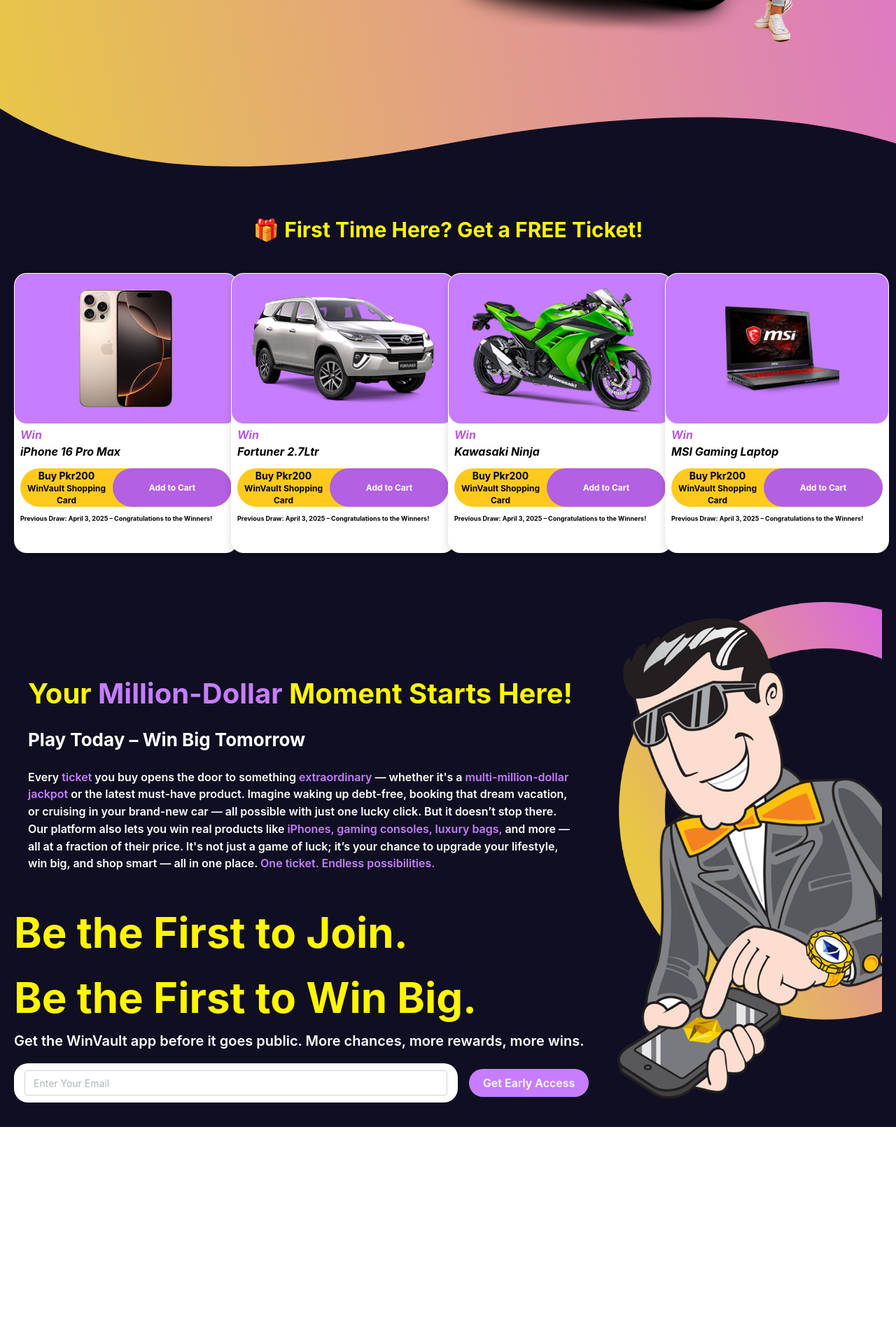
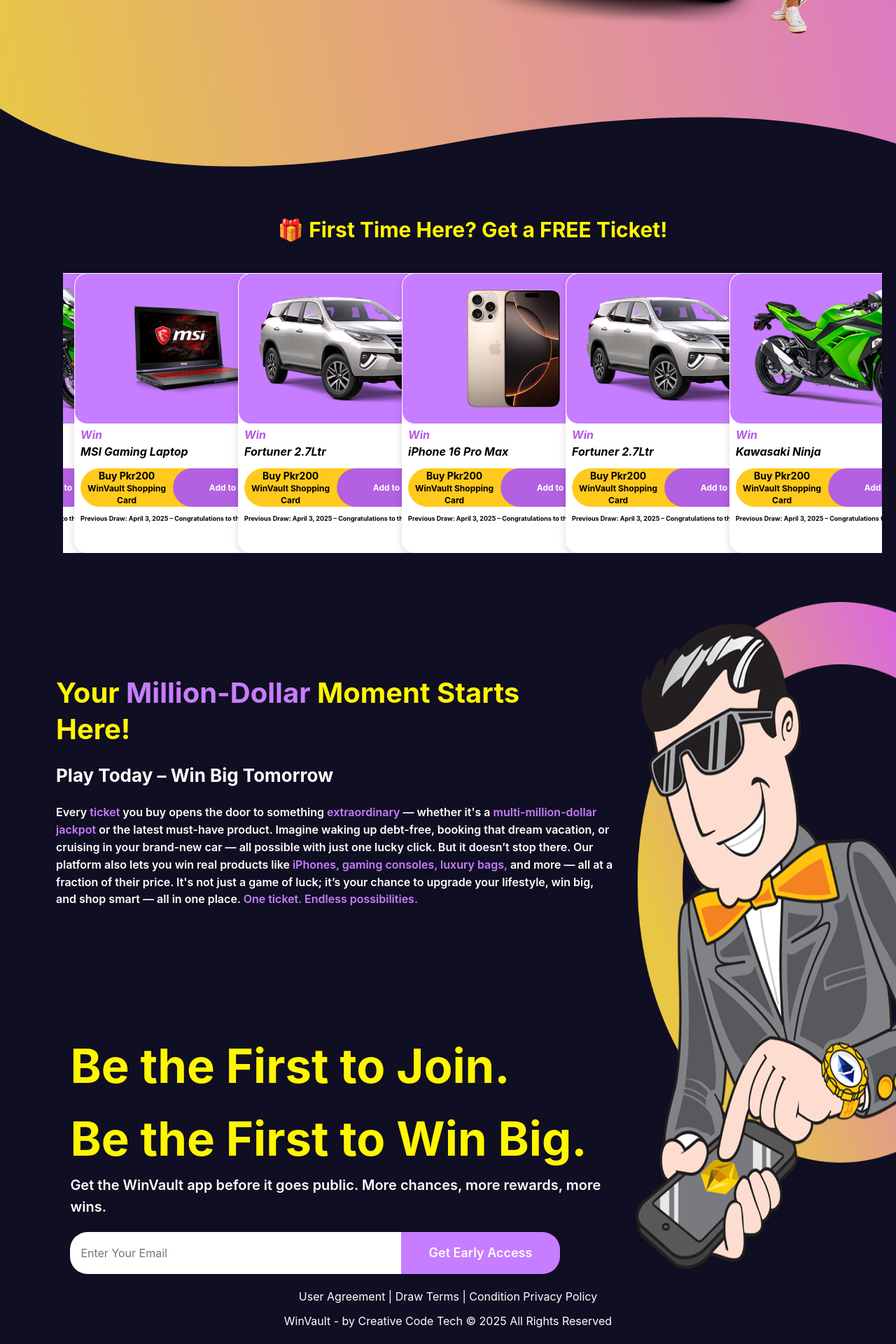
Before and after one commit to hamzakhan696/inam-bazar-adminpanel, a React (Vite) app: page /landing-page in a window 1280 px wide. Shown: the part 545-2465 px from the top of the page at 70% size. Before the commit the page ends 2155 px from the top, so only its background shows below. Built offline with nearby package versions, Linux system fonts and the light colour scheme.

Commit message:
code pushed

```diff
--- a/package.json
+++ b/package.json
@@ -23,13 +23,17 @@
     "react-date-range": "^2.0.1",
     "react-dom": "^19.1.0",
     "react-router-dom": "^7.6.2",
-    "recharts": "^2.15.3"
+    "react-slick": "^0.30.3",
+    "recharts": "^2.15.3",
+    "slick-carousel": "^1.8.1",
+    "swiper": "^11.2.8"
   },
   "devDependencies": {
     "@eslint/js": "^9.25.0",
     "@types/react": "^19.1.2",
     "@types/react-date-range": "^1.4.10",
     "@types/react-dom": "^19.1.2",
+    "@types/react-slick": "^0.23.13",
     "@vitejs/plugin-react": "^4.4.1",
     "eslint": "^9.25.0",
     "eslint-plugin-react-hooks": "^5.2.0",
--- a/src/LandingPage/CardSection.tsx
+++ b/src/LandingPage/CardSection.tsx
@@ -1,5 +1,9 @@
-import { Box, Button, Card, Grid, Image, Text, Title } from '@mantine/core';
+import { Box, Button, Card, Image, Text, Title } from '@mantine/core';
+import Slider from 'react-slick';
+import 'slick-carousel/slick/slick.css';
+import 'slick-carousel/slick/slick-theme.css';
 import './CardSection.css';
+import { useMediaQuery } from '@mantine/hooks';
 
 // Define interface for item structure
 interface CardItem {
@@ -43,6 +47,12 @@
     price: 'Buy Pkr200',
     cardType: 'WinVault Shopping Card',
   },
+  {
+    image: 'assets/fortuner.png',
+    title: 'Fortuner 2.7Ltr',
+    price: 'Buy Pkr200',
+    cardType: 'WinVault Shopping Card',
+  },
 ];
 
 const GenericCard: React.FC<GenericCardProps> = ({ image, title, price, cardType, onAddToCart }) => {
@@ -80,14 +90,51 @@
 };
 
 export default function CardSection() {
+  const isMobile = useMediaQuery('(max-width: 568px)');
+
+const settings = {
+  dots: false,
+  infinite: true,
+  speed: 3000, // Duration of the transition (in ms) for smooth scrolling
+  slidesToShow: 5,
+  slidesToScroll: 1,
+  autoplay: true,
+  autoplaySpeed: 0, // Set to 0 for continuous scrolling without pauses
+  cssEase: 'linear', // Linear easing for constant speed
+  arrows: false,
+  responsive: [
+    {
+      breakpoint: 1024,
+      settings: {
+        slidesToShow: 4,
+        slidesToScroll: 1,
+      },
+    },
+    {
+      breakpoint: 828,
+      settings: {
+        slidesToShow: 2,
+        slidesToScroll: 1,
+      },
+    },
+    {
+      breakpoint: 432,
+      settings: {
+        slidesToShow: 1,
+        slidesToScroll: 1,
+      },
+    },
+  ],
+};
+
   return (
-    <Box style={{ background: '#100E22', padding: '20px' }}>
+    <Box style={{ background: '#100E22', padding: '20px', paddingLeft: isMobile ? '30px' : '90px' }}>
       <Text ta="center" style={{ color: '#FFF600', margin: '30px 0px', fontSize: '30px', fontWeight: '700' }}>
         🎁 First Time Here? Get a FREE Ticket!
       </Text>
-      <Grid gutter={0}>
+      <Slider {...settings}>
         {items.map((item, index) => (
-          <Grid.Col span={{ base: 6, md: 3 }} key={index}>
+          <div key={index} style={{ padding: '0 30px' }}>
             <GenericCard
               image={item.image}
               title={item.title}
@@ -95,9 +142,9 @@
               cardType={item.cardType}
               onAddToCart={() => console.log(`Added ${item.title} to cart`)}
             />
-          </Grid.Col>
+          </div>
         ))}
-      </Grid>
+      </Slider>
     </Box>
   );
 }
--- a/src/LandingPage/HeroSection.tsx
+++ b/src/LandingPage/HeroSection.tsx
@@ -1,6 +1,12 @@
 import { Box, Button, Flex, Grid, Text, Title } from '@mantine/core';
+import { useMediaQuery } from '@mantine/hooks';
 
 export default function HeroSection() {
+      const issmMobile = useMediaQuery('(max-width: 378px)');
+    const isMobile = useMediaQuery('(max-width: 568px)');
+    const isTablet = useMediaQuery('(max-width: 768px)');
+    const isTablet2 = useMediaQuery('(max-width: 828px)');
+
   return (
     <Box
       style={{
@@ -13,20 +19,21 @@
         overflow: 'hidden',
       }}
     >
-      <Flex justify="space-between" align="center" w="100%" px={60} pt={32}>
+      <Flex justify="space-between" align="center" w="100%" px={40} pt={32}>
         <Text
+
           style={{
             background: 'linear-gradient(259.26deg, #5443AC -1.04%, #7C3589 93.72%)',
             WebkitBackgroundClip: 'text',
             WebkitTextFillColor: 'transparent',
-            fontSize: '50px',
+            fontSize: isMobile ? '20px' : isTablet ? '30px' : '50px',
             fontWeight: 700,
           }}
         >
           Logo
         </Text>
         <Button
-          size="lg"
+          size= {isMobile ? "sm" : "lg"}
           radius="md"
           style={{
             background: 'linear-gradient(90deg, #6a5af9 0%, #a259f7 100%)',
@@ -42,20 +49,20 @@
       <Grid
         justify="center"
         align="center"
-        style={{ flex: 1, padding: '0 20px', marginTop: '10px' }}
+        style={{ flex: 1, paddingLeft: isMobile ? '20px' : '70px', marginTop: issmMobile ? '40px' :  isMobile ? '80px' : isTablet2 ? '40px' : '10px' }}
       >
-        <Grid.Col span={6}>
-          <Title order={1} style={{ color: '#FFF600', fontSize: '38px', fontWeight: 900 }}>
+        <Grid.Col span={isTablet2 ? 12 : 6}>
+          <Title order={1} style={{ color: '#FFF600', fontSize: isMobile ? '28px' : '38px', fontWeight: 900 }}>
             Ready to Get Lucky?
           </Title>
-          <Title mt={20} order={1} style={{ color: '#fff', fontSize: '50px', fontWeight: 900 }}>
+          <Title mt={20} order={1} style={{ color: '#fff',  fontSize: isMobile ?  '30px' : '50px', fontWeight: 900 }}>
             One Ticket Could Make You a <span style={{ color: '#5B3DEF' }}>Millionaire!</span>
           </Title>
           <Text style={{ color: '#fff', fontSize: '20px', marginTop: '20px' }}>
             Don't miss your chance! Will you be our next lucky winner?
           </Text>
         </Grid.Col>
-        <Grid.Col span={6}>
+        <Grid.Col span={isTablet2 ? 12 : 6}>
           <img
             src="assets/girl-with-car.png"
             alt="Woman"
--- a/src/LandingPage/MillionDollerSection.tsx
+++ b/src/LandingPage/MillionDollerSection.tsx
@@ -1,6 +1,12 @@
-import { Box, Button, Flex, Grid, Text, Title, TextInput } from '@mantine/core';
+import { Box, Flex, Grid, Text, Title,  } from '@mantine/core';
+import { useMediaQuery } from '@mantine/hooks';
 
 export default function MillionDollerSection() {
+      const isMobile = useMediaQuery('(max-width: 568px)');
+      // const isTablet = useMediaQuery('(max-width: 768px)');
+      const isTablet2 = useMediaQuery('(max-width: 828px)');
+      const issmMobile = useMediaQuery('(max-width: 378px)');
+
   return (
     <Box
       style={{
@@ -15,17 +21,17 @@
     >
       <Grid
         justify="center"
-        style={{ flex: 1, padding: '0 20px', marginTop: '50px' }}
+        style={{ flex: 1, paddingLeft: isTablet2 ? '20px' : '60px' , marginTop: isTablet2 ? '0px' : '50px' }}
       >
-        <Grid.Col span={8}>
+        <Grid.Col span={isTablet2 ? 12 : 8}>
           <div style={{ marginTop: '8%', padding: '20px' }}>
-            <Title style={{ color: '#FFF600', fontSize: '40px', marginTop: '20px' }}>
+            <Title style={{ color: '#FFF600', fontSize: isTablet2 ? '24px' : '40px', marginTop: '20px' }}>
               Your <span style={{ color: '#C77DFF' }}>Million-Dollar</span> Moment Starts Here!
             </Title>
-            <Text style={{ color: '#fff', fontSize: '26px', marginTop: '20px', fontWeight: '700' }}>
+            <Text style={{ color: '#fff', fontSize: isTablet2 ? '18px' : '26px', marginTop: '20px', fontWeight: '700' }}>
               Play Today – Win Big Tomorrow
             </Text>
-            <Text style={{ color: '#fff', fontSize: '16px', fontWeight: '600', marginTop: '20px' }}>
+            <Text style={{ color: '#fff', fontSize: isMobile ? '12px' : '16px', fontWeight: '600', marginTop: '20px', width: issmMobile ? '300px' : isMobile ? '350px' : isTablet2 ? '600px' : '800px' }}>
               Every <span style={{ color: '#C77DFF' }}> ticket </span>you buy opens the door to something{' '}
               <span style={{ color: '#C77DFF' }}> extraordinary </span>— whether it's a{' '}
               <span style={{ color: '#C77DFF' }}> multi-million-dollar jackpot </span> or the latest must-have product. Imagine waking up debt-free,
@@ -35,54 +41,55 @@
               in one place. <span style={{ color: '#C77DFF' }}> One ticket. Endless possibilities. </span>
             </Text>
           </div>
-          <Text style={{ color: '#FFF600', fontSize: '60px', fontWeight: '700', marginTop: '20px' }}>
+          <div style={{ paddingLeft: '5%' }}>
+            <Text style={{ color: '#FFF600', fontSize: isMobile ? '27px' : isTablet2 ? '47px' : '67px', fontWeight: '700', marginTop: isTablet2 ? '5%' : '20%' }}>
               Be the First to Join.
             </Text>
-          <Text style={{ color: '#FFF600', fontSize: '60px', fontWeight: '700' }}>
+            <Text style={{ color: '#FFF600', fontSize: isMobile ? '27px' : isTablet2 ? '47px' : '67px', fontWeight: '700' }}>
               Be the First to Win Big.
             </Text>
-          <Text style={{ color: '#fff', fontSize: '20px', fontWeight: '600' }}>
+            <Text style={{ color: '#fff', fontSize: isMobile ? '16px' : '20px', fontWeight: '600' }}>
               Get the WinVault app before it goes public. More chances, more rewards, more wins.
             </Text>
-          <Flex align="center" mt="md" gap="md">
-            <TextInput
+         <Flex align="center" style={{ flex: 1, paddingTop: '20px' }}>
+        <div style={{ display: 'flex', width: issmMobile ? '250px' : isMobile ? '300px' : '700px' }}>
+          <input
+            type="text"
             placeholder="Enter Your Email"
             style={{
               flex: 1,
+              height: '60px',
+              padding: '0 15px',
+              border: 'none',
+              borderRadius: '25px 0 0 25px',
               background: '#fff',
-                border: 'none',
-                borderRadius: '20px',
-                padding: '10px 15px',
               color: '#999',
               fontSize: '16px',
-                outline: 'none'
-              }}
-              styles={{
-                input: {
-                  '&::placeholder': {
-                    color: '#999',
-                  },
-                },
+              outline: 'none',
             }}
           />
-            <Button
-              variant="filled"
+          <button
             style={{
+              height: '60px',
+              padding: isMobile ? '10px' : '0 40px',
+              border: 'none',
+              borderRadius: '0 25px 25px 0',
               background: '#C77DFF',
-                borderRadius: '20px',
-                padding: '10px 20px',
               color: '#fff',
               fontWeight: 600,
-                fontSize: '16px',
-                border: 'none',
-                height: '40px',
+              fontSize: isMobile ? '12px' : '18px',
+              cursor: 'pointer',
+              whiteSpace: 'nowrap',
             }}
           >
             Get Early Access
-            </Button>
+          </button>
+        </div>
       </Flex>
+
+          </div>
         </Grid.Col>
-        <Grid.Col span={4}>
+        <Grid.Col span={isTablet2 ? 12 : 4}>
           <img
             src="assets/million-doller.png"
             alt="Woman"
@@ -93,6 +100,12 @@
           />
         </Grid.Col>
       </Grid>
+         <Text style={{ color: '#fff', fontSize: isMobile ? '12px' : '16px', textAlign: 'center', marginTop: '20px',}}>
+        User Agreement |  Draw Terms  |  Condition Privacy Policy
+      </Text>
+      <Text style={{ color: '#fff', fontSize: isMobile ? '12px' : '16px',  textAlign: 'center', marginTop: '10px', paddingBottom: '20px' }}>
+        WinVault - by Creative Code Tech © 2025 All Rights Reserved
+      </Text>
     </Box>
   );
 }
```
Also changed, not shown: 2 other files (tests, documents, lock files or other folders). Lines whose indentation alone changed are shown as unchanged.
